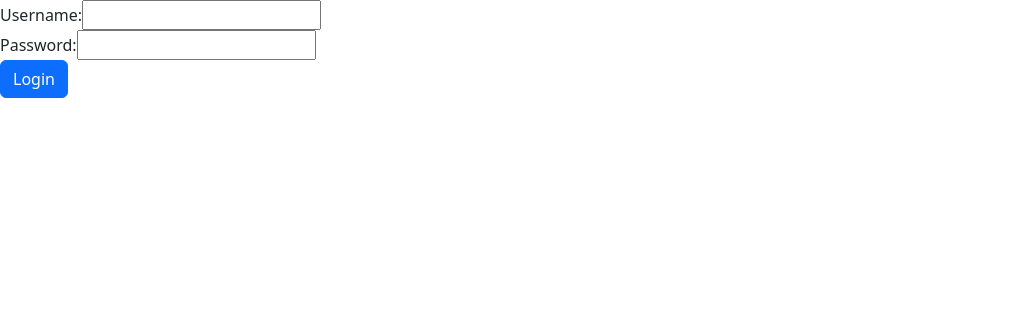
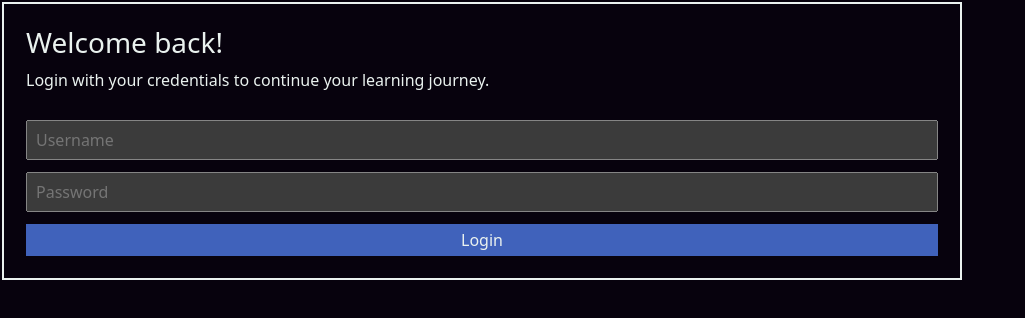
Before and after one commit to nykajak/quake, a Vue app in the folder frontend/: page /login in a window 1280 px wide. Shown: the top 318 px of the page, without its empty margins (0-1025 px from the left). Built offline with nearby package versions, Linux system fonts and the light colour scheme.

Commit message:
Styling of Login component for both light and dark mode

```diff
--- a/frontend/src/assets/main.css
+++ b/frontend/src/assets/main.css
@@ -4,8 +4,14 @@
     --primary-color: rgb(82, 72, 156);
     --secondary-color: rgb(64, 98, 187);
     --tertiary-color: rgb(50, 144, 143);
+    --error-color: lightcoral;
 }
 
 html{
-    color-scheme: light;
+    color-scheme: dark;
 }
+
+body{
+    background-color: light-dark(var(--light-color),var(--dark-color));
+    color: light-dark(var(--dark-color),var(--light-color));
+}
--- a/frontend/src/components/Login.vue
+++ b/frontend/src/components/Login.vue
@@ -1,35 +1,108 @@
 <script setup>
 import { api } from '@/api';
 import { useRouter } from 'vue-router'
+import { ref } from 'vue';
 
 const router = useRouter()
 async function validateForm(e){
     try{
         let res = await api.post("/login",new FormData(e.target));
-        console.log(res.data.msg);
+        LoginMsg.value = res.data.msg;
+        LoginStatus.value = 1;
     }
     catch(err){
-        console.log(err);
+        LoginMsg.value = err.response.data.msg;
+        LoginStatus.value = 0;
     }
 }
+
+const LoginMsg = ref("");
+const LoginStatus = ref(0);
 
 </script>
 
 <template>
     <form @submit.prevent="validateForm">
-        <div>
-            <label for="username">Username: </label>
-            <input type="text" name="username">
+        <div class="form-div form-info-div">
+            <h3>Welcome back!</h3>
+            <p>
+                Login with your credentials to continue your learning journey.
+            </p>
+        </div>
+        <div :class="{'form-div':true, 'form-error-div':LoginStatus === 0 && LoginMsg !== '', 'form-success-div':LoginStatus === 1}">
+            <input type="text" name="username" placeholder="Username">
         </div>
 
-        <div>
-            <label for="password">Password: </label>
-            <input type="password" name="password">
+        <div :class="{'form-div':true, 'form-error-div':LoginStatus === 0 && LoginMsg !== '', 'form-success-div':LoginStatus === 1}">
+            <input type="password" name="password" placeholder="Password">
         </div>
 
-        <button type="submit" class="btn btn-primary">Login</button>
+        <div v-if="LoginMsg!==''" :class="['form-div',LoginStatus == 0 ? 'error-div' : 'success-div']">
+            {{LoginMsg}}
+        </div>
+
+        <div class="form-div">
+            <button type="submit">Login</button>
+        </div>
     </form>
 </template>
 
 <style scoped>
+form {
+    padding: 10px;
+    margin: 2px;
+    border: 2px solid light-dark(var(--dark-color),var(--light-color));
+    width: 75%;
+}
+
+.form-div {
+    display: flex;
+    margin: 0.75rem;
+}
+
+.form-error-div{
+    border: 1px solid var(--error-color);
+}
+
+.form-success-div{
+    border: 1px solid var(--tertiary-color);
+}
+
+
+.error-div{
+    color: var(--error-color);
+}
+
+.success-div{
+    color: var(--tertiary-color);
+}
+
+
+.form-info-div {
+    flex-direction: column;
+}
+
+.form-div input {
+    display: flex;
+    flex-grow: 1;
+    height: 2.5em;
+    padding-left: 0.5em;
+}
+
+.form-div input:focus::placeholder{
+    opacity: 0;
+}
+
+.form-div button {
+    display: flex;
+    width: 100%;
+    height: 2em;
+    justify-content: center;
+    align-items: center;
+    background-color: var(--secondary-color);
+    color: var(--light-color);
+    border: none;
+}
+
+
 </style>
```
